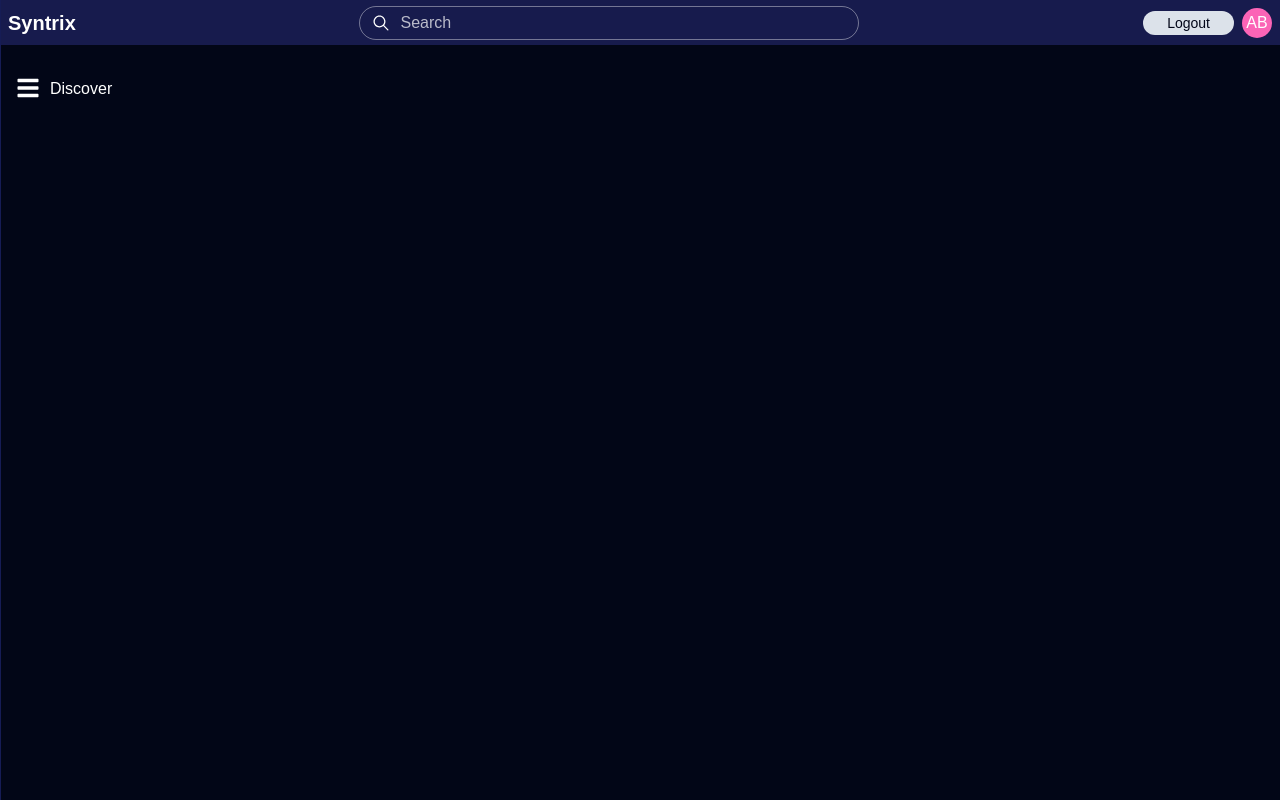
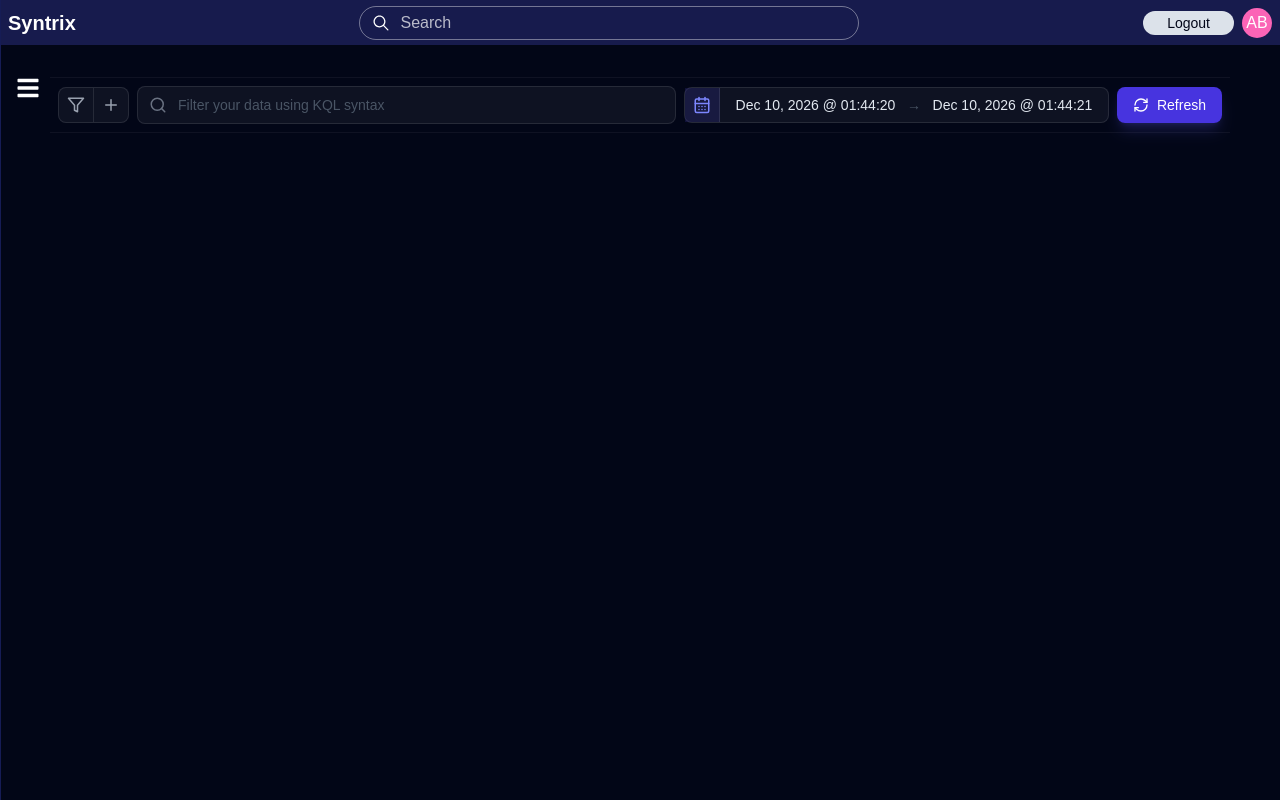
Before and after one commit to boshraemad/Syntrix, a React (Vite) app: page /Discover in a window 1280 px wide. Built offline with nearby package versions, Linux system fonts and the light colour scheme.

Commit message:
second discover navbar

```diff
--- a/package.json
+++ b/package.json
@@ -20,6 +20,7 @@
     "framer-motion": "^12.29.2",
     "lucide-react": "^0.563.0",
     "react": "^19.2.0",
+    "react-datepicker": "^9.1.0",
     "react-dom": "^19.2.0",
     "react-icons": "^5.5.0",
     "react-router-dom": "^7.13.0",
--- /dev/null
+++ b/src/component/DiscoverNavbar2.jsx
@@ -0,0 +1,142 @@
+import React, { useState } from 'react';
+import { LuFilter, LuPlus, LuSearch, LuCalendarDays, LuRefreshCw } from "react-icons/lu";
+import DatePicker from "react-datepicker";
+import "react-datepicker/dist/react-datepicker.css";
+
+export default function DiscoverBottom() {
+  const [startDate, setStartDate] = useState(new Date("2026-12-10T01:44:20"));
+  const [endDate, setEndDate] = useState(new Date("2026-12-10T01:44:21"));
+  const [searchQuery, setSearchQuery] = useState("");
+
+  const handleRefresh = () => {
+    // هنا نتأكد أن القيم المحدثة هي التي تظهر في الكونسول
+    console.log("Current Start Date:", startDate);
+    console.log("Current End Date:", endDate);
+    alert(`Filtering from: ${startDate.toLocaleString()} to ${endDate.toLocaleString()}`);
+  };
+
+  return (
+    <div className="w-full bg-[#020617] border-y border-white/5 p-2 flex items-center gap-2 font-poppins text-sm">
+
+      {/* الأزرار الجانبية */}
+      <div className="flex border border-white/10 rounded-md overflow-hidden bg-white/5">
+        <button className="p-2 hover:bg-white/10 text-gray-400 border-r border-white/10 transition-colors">
+          <LuFilter size={18} />
+        </button>
+        <button className="p-2 hover:bg-white/10 text-gray-400 transition-colors">
+          <LuPlus size={18} />
+        </button>
+      </div>
+
+      {/* حقل البحث */}
+      <div className="flex-1 relative group">
+        <LuSearch className="absolute left-3 top-1/2 -translate-y-1/2 text-gray-500 group-focus-within:text-indigo-400 transition-colors" size={18} />
+        <input
+          type="text"
+          value={searchQuery}
+          onChange={(e) => setSearchQuery(e.target.value)}
+          placeholder="Filter your data using KQL syntax"
+          className="w-full bg-white/5 border border-white/10 rounded-md py-2 pl-10 pr-4 text-white placeholder-gray-600 outline-none focus:border-indigo-500/50 focus:ring-1 focus:ring-indigo-500/20 transition-all"
+        />
+      </div>
+
+      {/* منطقة اختيار التاريخ والوقت */}
+      <div className="flex items-center border border-white/10 rounded-md bg-white/5 relative">
+        <div className="p-2 bg-indigo-900/30 text-indigo-400 border-r border-white/10">
+          <LuCalendarDays size={18} />
+        </div>
+
+        <div className="flex items-center px-2 gap-1 text-gray-300">
+          <DatePicker
+            selected={startDate}
+            onChange={(date) => setStartDate(date)}
+            selectsStart
+            startDate={startDate}
+            endDate={endDate}
+            showTimeSelect
+            timeFormat="HH:mm:ss"
+            timeIntervals={1} // يسمح باختيار دقيق جداً
+            dateFormat="MMM d, yyyy @ HH:mm:ss"
+            className="bg-transparent outline-none w-[175px] cursor-pointer hover:text-white text-center py-1"
+            popperPlacement="bottom-end"
+            popperModifiers={[{ name: 'preventOverflow', options: { boundary: 'viewport' } }]}
+          />
+          <span className="text-gray-600 font-bold">→</span>
+          <DatePicker
+            selected={endDate}
+            onChange={(date) => setEndDate(date)}
+            selectsEnd
+            startDate={startDate}
+            endDate={endDate}
+            minDate={startDate}
+            showTimeSelect
+            timeFormat="HH:mm:ss"
+            timeIntervals={1}
+            dateFormat="MMM d, yyyy @ HH:mm:ss"
+            className="bg-transparent outline-none w-[175px] cursor-pointer hover:text-white text-center py-1"
+            popperPlacement="bottom-end"
+          />
+        </div>
+      </div>
+
+      {/* زر التحديث */}
+      <button
+        onClick={handleRefresh}
+        className="flex items-center gap-2 bg-indigo-600/90 hover:bg-indigo-600 text-white px-4 py-2 rounded-md transition-all font-medium shadow-lg shadow-indigo-500/20 active:scale-95 cursor-pointer"
+      >
+        <LuRefreshCw size={16} />
+        <span>Refresh</span>
+      </button>
+
+      {/* تحسين الـ Dark Mode للـ Picker وتعديل الـ Z-Index */}
+      <style>{`
+        .react-datepicker-popper {
+          z-index: 9999 !important;
+        }
+        .react-datepicker {
+          background-color: #0f172a !important;
+          border: 1px solid #334155 !important;
+          border-radius: 8px !important;
+          font-family: inherit !important;
+          box-shadow: 0 10px 15px -3px rgba(0, 0, 0, 0.5) !important;
+        }
+        .react-datepicker__header {
+          background-color: #1e293b !important;
+          border-bottom: 1px solid #334155 !important;
+        }
+        .react-datepicker__current-month, .react-datepicker__day-name, .react-datepicker__time-name {
+          color: #f8fafc !important;
+        }
+        .react-datepicker__day {
+          color: #cbd5e1 !important;
+        }
+        .react-datepicker__day:hover {
+          background-color: #4f46e5 !important;
+          color: white !important;
+        }
+        .react-datepicker__day--selected, .react-datepicker__day--in-range {
+          background-color: #4338ca !important;
+          color: white !important;
+        }
+        .react-datepicker__time-container {
+          border-left: 1px solid #334155 !important;
+          background-color: #0f172a !important;
+          width: 85px !important;
+        }
+        .react-datepicker__time-box {
+            width: 85px !important;
+        }
+        .react-datepicker__time-list-item {
+          color: #cbd5e1 !important;
+          background-color: #0f172a !important;
+        }
+        .react-datepicker__time-list-item:hover {
+          background-color: #4f46e5 !important;
+        }
+        .react-datepicker__input-container input {
+          color: #e2e8f0 !important;
+        }
+      `}</style>
+    </div>
+  );
+}
--- a/src/pages/Discover.jsx
+++ b/src/pages/Discover.jsx
@@ -1,7 +1,8 @@
 import React from 'react'
+import DiscoverBottom from '@/component/DiscoverNavbar2'
 
 export default function Discover() {
   return (
-    <div className='text-font'>Discover</div>
+    <div className='text-font'><DiscoverBottom/></div>
   )
 }
```
Also changed, not shown: 1 other file (tests, documents, lock files or other folders).
